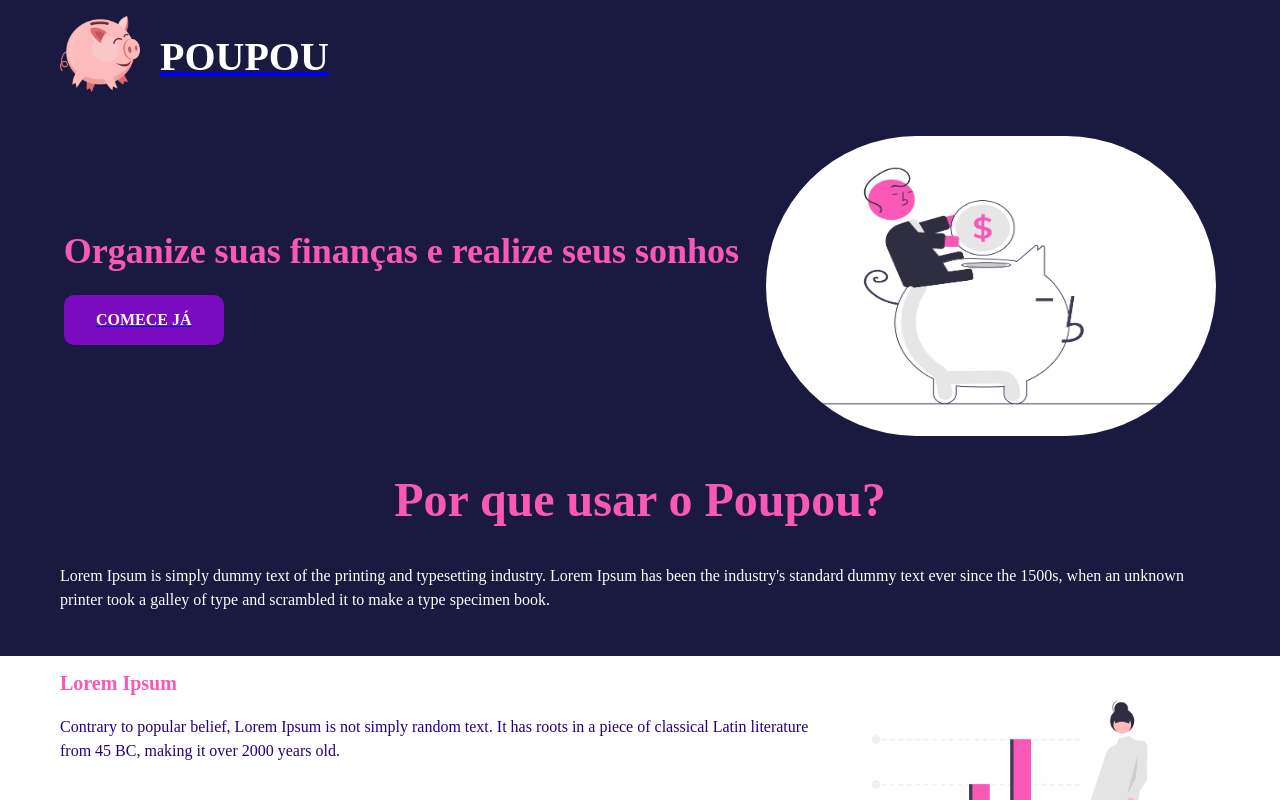
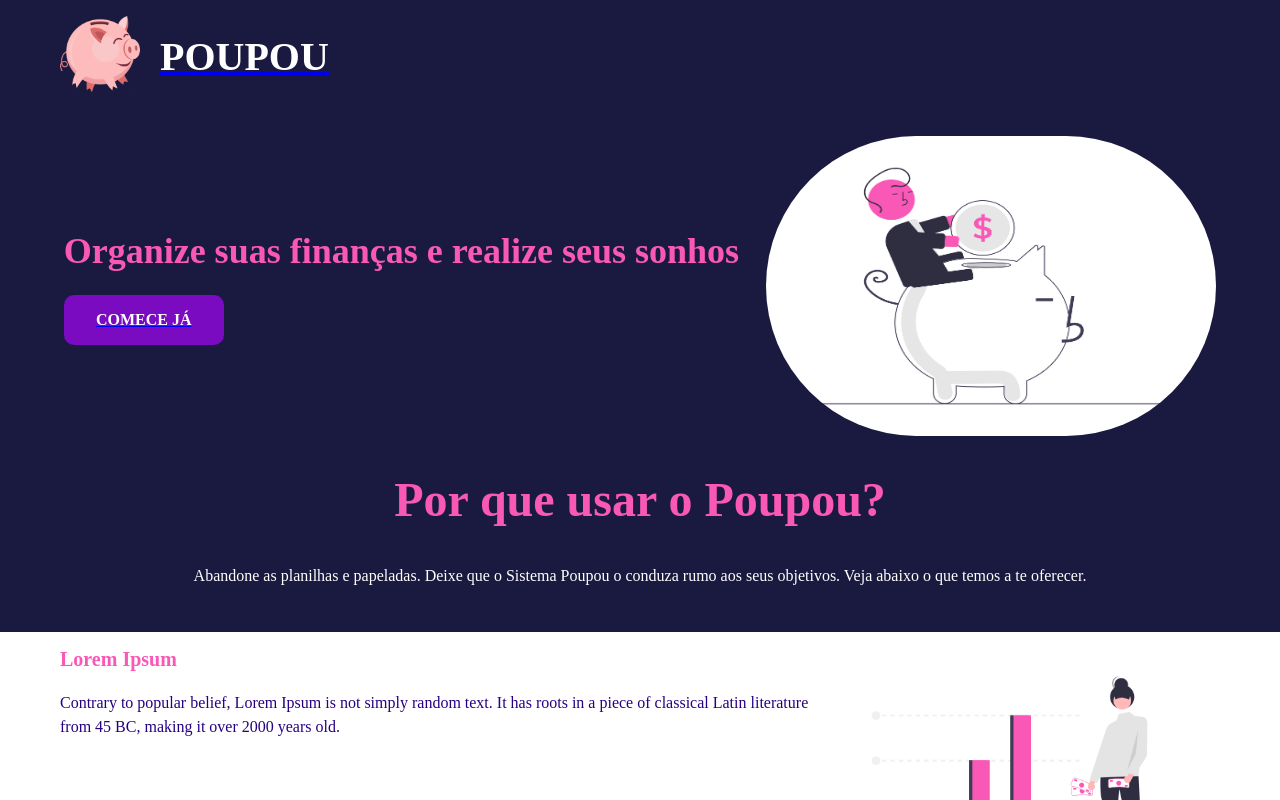
Before and after one commit to eduardogw06/poupou-front, a Next.js app: page / in a window 1280 px wide. Shown: the top 800 px of the page. Built offline with nearby package versions, Linux system fonts and the light colour scheme.

Commit message:
refact: add final text

```diff
--- a/src/components/pages/home/SectionWhyUse/SectionWhyUse.styles.ts
+++ b/src/components/pages/home/SectionWhyUse/SectionWhyUse.styles.ts
@@ -1,9 +1,11 @@
 import styled from "styled-components";
 
-export const Container = styled.div`
+const Container = styled.div`
   display: flex;
+  flex-direction: row;
   align-items: center;
-  flex-direction: column;
+  justify-content: center;
+  width: 100%;
   padding-top: 24px;
 
   @media (${(props: any): string => props.theme.media.sm}) {
@@ -11,7 +13,14 @@ export const Container = styled.div`
   }
 `;
 
-export const Title = styled.h1`
+const ContentWrapper = styled.div`
+  display: flex;
+  align-items: center;
+  flex-direction: column;
+
+`;
+
+const Title = styled.h1`
   font-family: "Circular Std";
   font-size: 16px;
   font-weight: bold;
@@ -24,7 +33,7 @@ export const Title = styled.h1`
   }
 `;
 
-export const Description = styled.p`
+const Description = styled.p`
   font-family: "Circular Std";
   font-size: 12px;
   font-weight: light;
@@ -38,3 +47,10 @@ export const Description = styled.p`
     line-height: 24px;
   }
 `;
+
+export {
+  Description,
+  Title,
+  ContentWrapper,
+  Container
+}
--- a/src/components/pages/home/SectionWhyUse/SectionWhyUse.tsx
+++ b/src/components/pages/home/SectionWhyUse/SectionWhyUse.tsx
@@ -1,16 +1,22 @@
 import React from "react";
-import { Container, Description, Title } from "./SectionWhyUse.styles";
+import {
+  Container,
+  ContentWrapper,
+  Description,
+  Title,
+} from "./SectionWhyUse.styles";
 
 const SectionWhyUse = () => {
   return (
     <Container>
-      <Title>Por que usar o Poupou?</Title>
-      <Description>
-        Lorem Ipsum is simply dummy text of the printing and typesetting
-        industry. Lorem Ipsum has been the industry's standard dummy text ever
-        since the 1500s, when an unknown printer took a galley of type and
-        scrambled it to make a type specimen book.
-      </Description>
+      <ContentWrapper>
+        <Title>Por que usar o Poupou?</Title>
+        <Description>
+          Abandone as planilhas e papeladas. Deixe que o Sistema Poupou o
+          conduza rumo aos seus objetivos. Veja abaixo o que temos a te
+          oferecer.
+        </Description>
+      </ContentWrapper>
     </Container>
   );
 };
```
